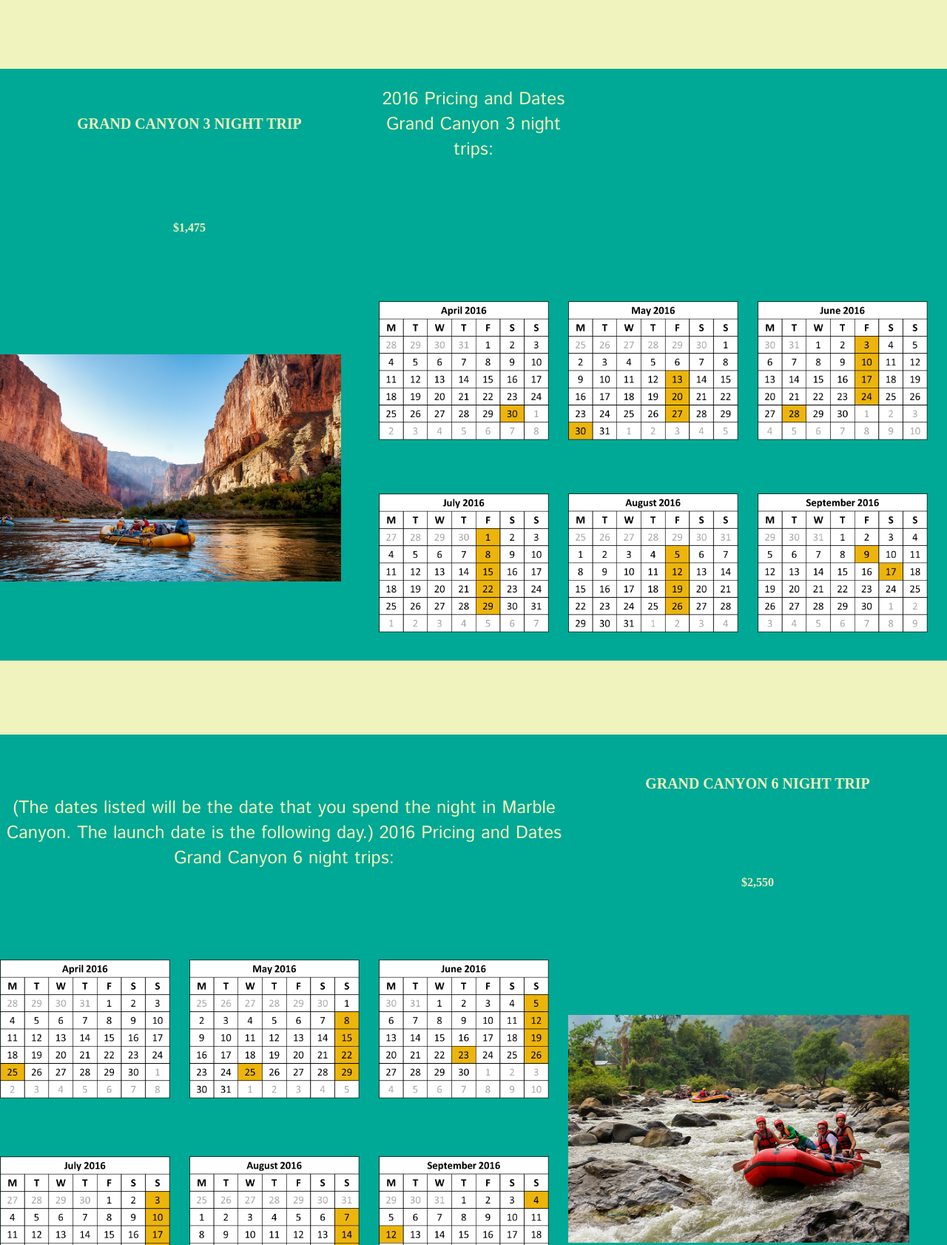
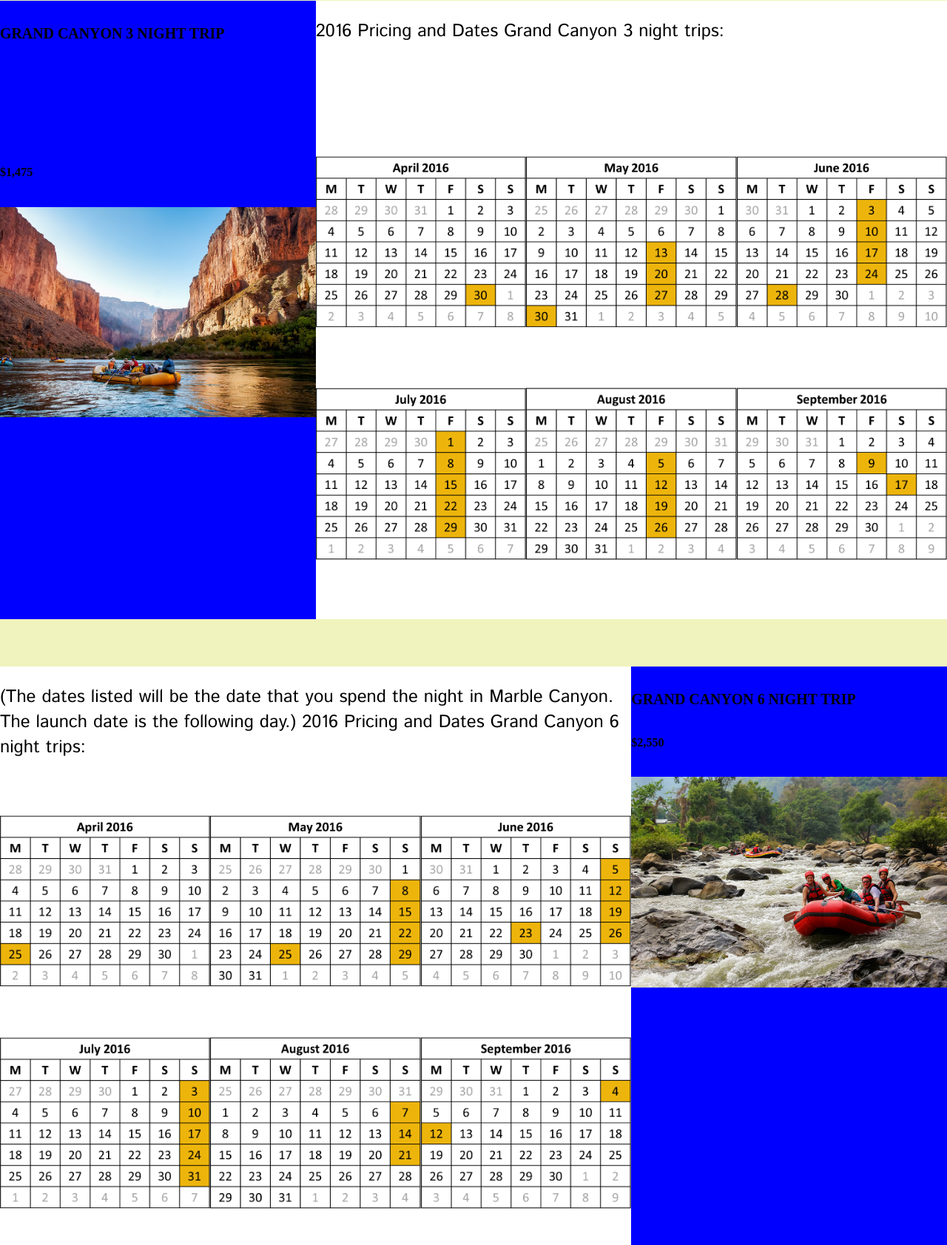
Before and after one commit to tympush/wdd130, a plain HTML site: page wwr/rates.html in a window 1280 px wide. Shown: the part 500-2183 px from the top of the page at 74% size. Drawn offline with Linux system fonts and the light colour scheme; a web font is replaced by a local one.

Commit message:
continuing work on the rates page for wwr

```diff
--- a/wwr/rates.html
+++ b/wwr/rates.html
@@ -35,14 +35,21 @@
 
 
         <main>
+
+
+            <div id="gridgrid">
                 <h4 id="rateheading0">Prices and Dates for our 2016 Season</h4>
 
-            <div id="gridgrid">
                 <div id="ratebox1">
+
+                    <div id="ratebox1title">
                         <h5 id="rateheading1">GRAND CANYON 3 NIGHT TRIP</h5>
                         <h6 id="price1">$1,475</h6>
+                        <img src="images/grandcanyon-banner1.jpg" alt="grand canyon image" class="rateimg" id="gc1">
+                    </div>
+
+                    <div id="ratebox1cal">
                         <p class="date-info" id="date-info1">2016 Pricing and Dates Grand Canyon 3 night trips:</p>
-                    <img src="images/grandcanyon-banner1.jpg" alt="grand canyon image" class="rateimg" id="gc1">
                         <img src="images/cal/c1m1.png" alt="calendar image" id="c1m1" class="calimg">
                         <img src="images/cal/c1m2.png" alt="calendar image" id="c1m2" class="calimg">
                         <img src="images/cal/c1m3.png" alt="calendar image" id="c1m3" class="calimg">
@@ -50,18 +57,28 @@
                         <img src="images/cal/c1m5.png" alt="calendar image" id="c1m5" class="calimg">
                         <img src="images/cal/c1m6.png" alt="calendar image" id="c1m6" class="calimg">
                     </div>
+                </div>
 
                 <div id="ratebox2">
-                    <h5 id="rateheading2">GRAND CANYON 6 NIGHT TRIP</h5>
-                    <h6 id="price2">$2,550</h6>
+
+
+
+                    <div id="ratebox2cal">
                         <p class="date-info" id="date-info2">(The dates listed will be the date that you spend the night in Marble Canyon. The launch date is the following day.) 2016 Pricing and Dates Grand Canyon 6 night trips:</p>
-                    <img src="images/grandcanyon-banner2.jpg" alt="grand canyon image" class="rateimg" id="gc2">
                         <img src="images/cal/c2m1.png" alt="calendar image" id="c2m1" class="calimg">
                         <img src="images/cal/c2m2.png" alt="calendar image" id="c2m2" class="calimg">
                         <img src="images/cal/c2m3.png" alt="calendar image" id="c2m3" class="calimg">
                         <img src="images/cal/c2m4.png" alt="calendar image" id="c2m4" class="calimg">
                         <img src="images/cal/c2m5.png" alt="calendar image" id="c2m5" class="calimg">
                         <img src="images/cal/c2m6.png" alt="calendar image" id="c2m6" class="calimg">
+                    </div>
+
+                    <div id="ratebox2title">
+                        <h5 id="rateheading2">GRAND CANYON 6 NIGHT TRIP</h5>
+                        <h6 id="price2">$2,550</h6>
+                        <img src="images/grandcanyon-banner2.jpg" alt="grand canyon image" class="rateimg" id="gc2">
+                    </div>
+
                 </div>
 
                 <div id="ratebox3">
--- a/wwr/styles/style.css
+++ b/wwr/styles/style.css
@@ -274,144 +274,185 @@ main section img{
     grid-template-rows: 150px 800px 100px 800px 100px 800px 100px;
 }
 
-h5, h6, #date-info1, #date-info2, #date-info3, #date-info4{
-    color: #F0F3BD;
+
+
+#ratebox1{
+    background-color: #00A896;
+    grid-column: 1/4;
+    grid-row: 2/3;
+    display: grid;
+    grid-template-columns: 1fr 2fr;
 }
 
-#ratebox1, #ratebox2, #ratebox3, #ratebox4{
+#ratebox2{
     background-color: #00A896;
+    grid-column: 1/4;
+    grid-row: 4/5;
     display: grid;
-    justify-content: center;
-    text-align: center;
-    align-items: center;
+    grid-template-columns: 2fr 1fr;
 }
 
-#rateheading0{
-    text-align: center;
+#ratebox3{
+    background-color: #00A896;
     grid-column: 1/2;
-    grid-row: 1/4;
+    grid-row: 6/7;
+    display: grid;
+    grid-template-columns: 1fr 1fr;
+    grid-template-rows: 150px 200px 150px 300px;
 }
 
-#ratebox1{
-    grid-column: 1/4;
-    grid-row: 2/3;
-    grid-template-columns: 2fr 1fr 1fr 1fr;
-    grid-template-rows: 1fr 1fr 2fr 2fr;
-}
-#ratebox2{
-    grid-column: 1/4;
-    grid-row: 4/5;
-    grid-template-columns: 1fr 1fr 1fr 2fr;
-    grid-template-rows: 1fr 1fr 2fr 2fr;
-}
-#ratebox3{
-    grid-column: 1/2;
-    grid-row: 6/7;
-    grid-template-columns: 1fr 1fr;
-    grid-template-rows: 1fr 2fr 1fr 3fr;
-}
 #ratebox4{
+    background-color: #00A896;
     grid-column: 3/4;
     grid-row: 6/7;
+    display: grid;
     grid-template-columns: 1fr 1fr;
-    grid-template-rows: 1fr 2fr 1fr 3fr;
+    grid-template-rows: 1fr 2fr 2fr 3fr
 }
 
-.rateimg, .calimg{
-    width: 90%;
+
+
+#ratebox1title{
+    background-color: blue;
+    grid-column: 1/2;
+    display: grid;
+    grid-template-rows: 2fr 1fr 6fr;
+}
+#ratebox1cal{
+    background-color: white;
+    grid-column: 2/3;
+    display: grid;
+    grid-template-columns: 1fr 1fr 1fr;
+    grid-template-rows: 2fr 3fr 3fr;
 }
 
+#ratebox2title{
+    background-color: blue;
+    grid-column: 2/3;
+    grid-template-rows: 2fr 1fr 6fr;
+}
+#ratebox2cal{
+    background-color: white;
+    grid-column: 1/2;
+    display: grid;
+    grid-template-columns: 1fr 1fr 1fr;
+    grid-template-rows: 200px 300px 300px;
+}
+
+
+
+.rateimg, .calimg{
+    width: 100%;
+}
+
+
+
+#rateheading1{
+    grid-row: 1/2;
+}
+#price1{
+    grid-row: 2/3;
+}
 #gc1{
-    grid-column: 1/2;
-    grid-row: 3/5;
+    grid-row: 3/4;
+}
+
+
+#date-info1{
+    grid-column: 1/4;
+    grid-row: 1/2;
 }
 #c1m1{
+    grid-column: 1/2;
+    grid-row: 2/3;
+}
+#c1m2{
+    grid-column: 2/3;
+    grid-row: 2/3;
+}
+#c1m3{
+    grid-column: 3/4;
+    grid-row: 2/3;
+}
+#c1m4{
+    grid-column: 1/2;
+    grid-row: 3/4;
+}
+#c1m5{
     grid-column: 2/3;
     grid-row: 3/4;
 }
-#c1m2{
+#c1m6{
     grid-column: 3/4;
     grid-row: 3/4;
-}
-#c1m3{
-    grid-column: 4/5;
-    grid-row: 3/4;
-}
-#c1m4{
-    grid-column: 2/3;
-    grid-row: 4/5;
-}
-#c1m5{
-    grid-column: 3/4;
-    grid-row: 4/5;
-}
-#c1m6{
-    grid-column: 4/5;
-    grid-row: 4/5;
-}
-#date-info4{
-    grid-column: 2/5;
-    grid-row: 1/3;
-}
-#rateheading1{
-    grid-column: 1/2;
-    grid-row: 1/2;
-}
-#price1{
-    grid-column: 1/2;
-    grid-row: 2/3;
 }
 
 
 
 
+
+
+#rateheading2{
+    grid-row: 1/2;
+}
+#price2{
+    grid-row: 2/3;
+}
 #gc2{
-    grid-column: 4/5;
-    grid-row: 3/5;
+    grid-row: 3/4;
+}
+
+
+#date-info2{
+    grid-column: 1/4;
+    grid-row: 1/2;
 }
 #c2m1{
     grid-column: 1/2;
-    grid-row: 3/4;
+    grid-row: 2/3;
 }
 #c2m2{
     grid-column: 2/3;
-    grid-row: 3/4;
+    grid-row: 2/3;
 }
 #c2m3{
     grid-column: 3/4;
-    grid-row: 3/4;
+    grid-row: 2/3;
 }
 #c2m4{
     grid-column: 1/2;
-    grid-row: 4/5;
+    grid-row: 3/4;
 }
 #c2m5{
     grid-column: 2/3;
-    grid-row: 4/5;
+    grid-row: 3/4;
 }
 #c2m6{
     grid-column: 3/4;
-    grid-row: 4/5;
-}
-#date-info2{
-    grid-column: 1/4;
-    grid-row: 1/3;
-}
-#rateheading2{
-    grid-column: 4/5;
-    grid-row: 1/2;
-}
-#price2{
-    grid-column: 4/5;
-    grid-row: 2/3;
+    grid-row: 3/4;
 }
 
 
 
 
+
+
+
+#rateheading3{
+    grid-column: 1/2;
+    grid-row: 1/2;
+}
+#price3{
+    grid-column: 2/3;
+    grid-row: 1/2;
+}
 #srimg{
     grid-column: 1/3;
     grid-row: 2/3;
+}
+#date-info3{
+    grid-column: 1/3;
+    grid-row: 3/4;
 }
 #c3m1{
     grid-column: 1/2;
@@ -421,24 +462,26 @@ h5, h6, #date-info1, #date-info2, #date-info3, #date-info4{
     grid-column: 2/3;
     grid-row: 4/5;
 }
-#date-info3{
-    grid-column: 1/3;
-    grid-row: 3/4;
-}
-#rateheading3{
+
+
+
+
+
+#rateheading4{
     grid-column: 1/2;
     grid-row: 1/2;
 }
-#price3{
+#price4{
     grid-column: 2/3;
     grid-row: 1/2;
 }
-
-
-
 #dimg{
     grid-column: 1/3;
     grid-row: 2/3;
+}
+#date-info4{
+    grid-column: 1/3;
+    grid-row: 3/4;
 }
 #c4m1{
     grid-column: 1/2;
@@ -448,20 +491,6 @@ h5, h6, #date-info1, #date-info2, #date-info3, #date-info4{
     grid-column: 2/3;
     grid-row: 4/5;
 }
-#date-info4{
-    grid-column: 1/3;
-    grid-row: 3/4;
-}
-#rateheading4{
-    grid-column: 1/2;
-    grid-row: 1/2;
-}
-#price4{
-    grid-column: 2/3;
-    grid-row: 1/2;
-}
-
-
 
 
 
```
Lines whose indentation alone changed are shown as unchanged.
